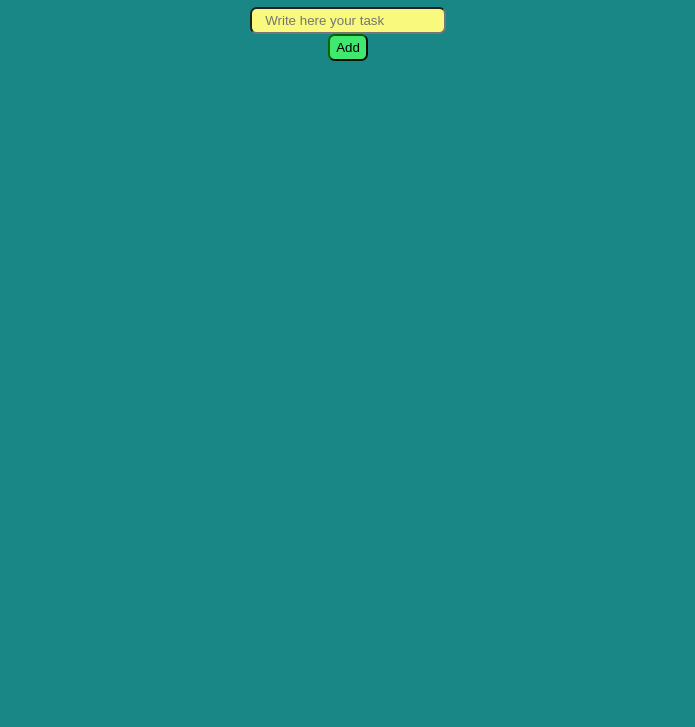
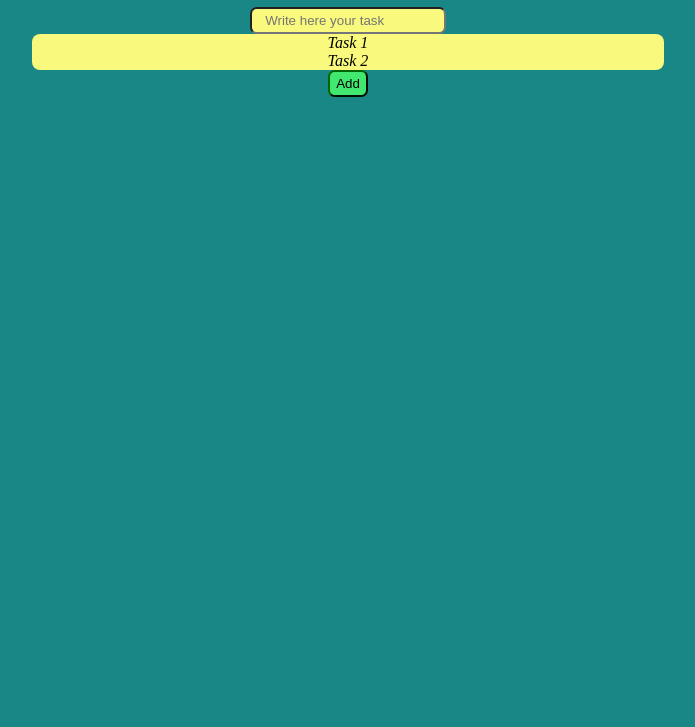
Before and after one commit to 369-Palma/u1-w3-d4-homework, a plain HTML site: page index.html in a window 1280 px wide. Shown: the part 73-800 px from the top of the page, without its empty margins (292-987 px from the left). Drawn offline with Linux system fonts and the light colour scheme.

Commit message:
creato div per nuove tasks

```diff
--- a/Assets/CSS/file.css
+++ b/Assets/CSS/file.css
@@ -10,6 +10,8 @@ h1 {
   font-weight: 700;
 }
 #Aggiungi {
+  margin-right: 25%;
+  margin-left: 25%;
   background-color: rgb(249, 249, 125);
   text-shadow: 2px 2px 2px 2px 2px;
   border-radius: 0.5em;
@@ -29,7 +31,13 @@ h1 {
   border-radius: 0.5em;
   height: 2em;
 }
-.Lista-items {
+#lista-items {
   font-style: italic;
-  color: blue;
+  background-color: rgb(249, 249, 125);
+  text-shadow: 2px 2px 2px 2px 2px;
+  border-radius: 0.5em;
+  height: auto;
+  margin-right: 25%;
+  margin-left: 25%;
+  text-shadow: 2px 2px 2px 2px 2px;
 }
--- a/Assets/JS/file.js
+++ b/Assets/JS/file.js
@@ -15,6 +15,6 @@ window.onload = () => {
  */
 
   const contenitoreLista = document.getElementById("lista-items");
-  contenitoreLista.innerHTML += "<div class="lista-items">Task 1</div>";
-  contenitoreLista.innerHTML += "<div>"Task 2"</div>";
+  contenitoreLista.innerHTML += "<div class=`lista-items`> Task 1 </div>";
+  contenitoreLista.innerHTML += "<div class=`lista-items`> Task 2 </div>";
 };
```
